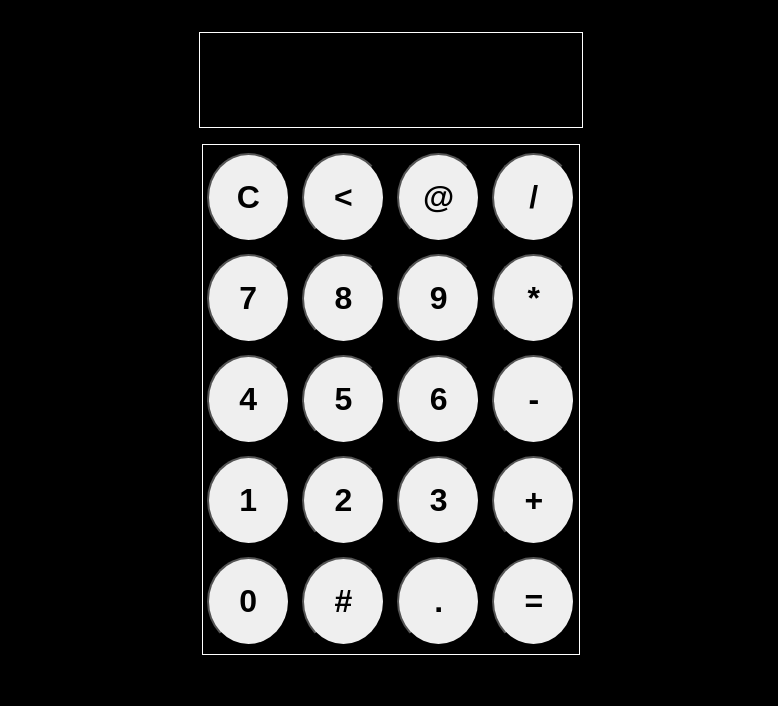
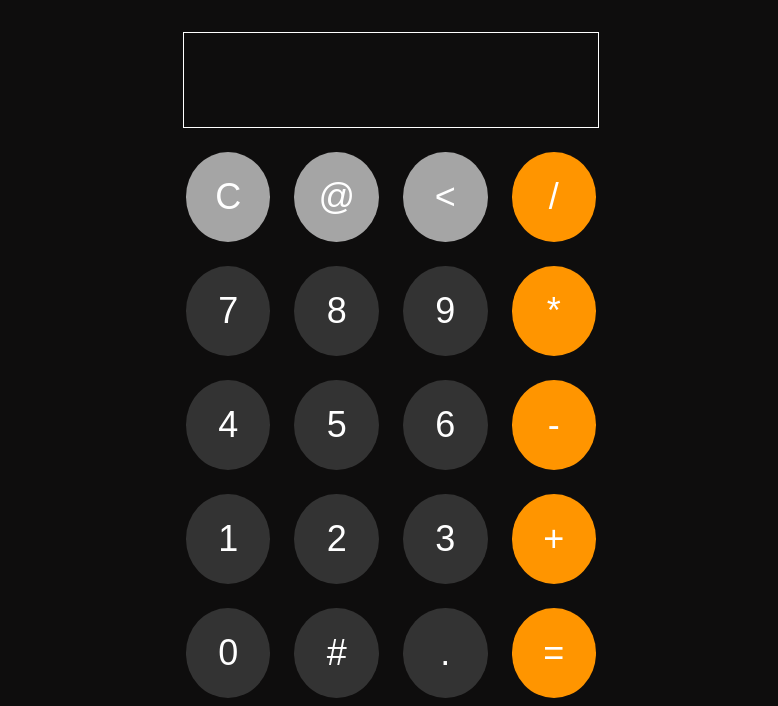
Before and after one commit to sushi057/CalculatorApp, a plain HTML site: page index.html in a window 1280 px wide. Shown: the part 107-813 px from the top of the page, without its empty margins (249-1027 px from the left). Drawn offline with Linux system fonts and the light colour scheme.

Commit message:
Colorign to buttons

```diff
--- a/index.html
+++ b/index.html
@@ -14,9 +14,9 @@
         <p>Trust your calculator. Its something to count on.</p>
         <div class="screen"></div>
         <div class="buttons">
-            <button type="button" class="secondary">C</button>
+            <button type="button" class="secondary wideBtn">C</button>
+            <button type="button" class="secondary">@</button>
             <button type="button" class="secondary"><</button>
-            <button type="button" class="secondary">@</button>
             <button type="button" class="primary">/</button>
             <button type="button" class="numeric">7</button>
             <button type="button" class="numeric">8</button>
@@ -30,7 +30,7 @@
             <button type="button" class="numeric">2</button>
             <button type="button" class="numeric">3</button>
             <button type="button" class="primary">+</button>
-            <button type="button" class="numeric">0</button>
+            <button type="button" class="numeric wideBtn">0</button>
             <button type="button" class="numeric">#</button>
             <button type="button" class="numeric">.</button>
             <button type="button" class="primary">=</button>
--- a/style.css
+++ b/style.css
@@ -1,9 +1,9 @@
 @import url('https://fonts.googleapis.com/css2?family=Inter+Tight:wght@500;700&display=swap');
 
 :root{
-    --secondary-button: #a5a5a5;
-    --numberic-keys: #a5a5a5;
-    --primary-keys: #a5a5a5;
+    --secondary-keys: #a5a5a5;
+    --numberic-keys: #333333;
+    --primary-keys: #ff9500;
 }
 
 *{
@@ -15,7 +15,7 @@
 body{
     font-family: 'Inner Tight', system-ui, -apple-system, BlinkMacSystemFont, 'Segoe UI', Roboto, Oxygen, Ubuntu, Cantarell, 'Open Sans', 'Helvetica Neue', sans-serif;
     font-size: 2rem;
-    background-color: #000000;
+    background-color: #0e0d0d;
     color: white;
 }
 
@@ -33,7 +33,7 @@ p{
 .screen{
     border: 1px solid white;
     height: 12vh;
-    width: 12em;
+    width: 13em;
     margin: 16px auto;
 }
 
@@ -41,29 +41,31 @@ p{
     /* width: 50vw; */
     display: grid;
     grid-template-columns: repeat(4, 1fr);
-    grid-gap: 12px;
-    padding: 8px 4px;
-    border: 1px solid white;
+    grid-gap: 24px;
+    padding: 8px 10px;
+    /* border: 1px solid white; */
 }
 
 button{
-    font-size: 32px;
+    font-size: 36px;
     padding: 24px;
     text-align: center;
     height: auto;
     border-radius: 50%;
-    font-weight: bold;
+    /* font-weight: bold; */
+    color: white;
+    border: 0;
 }
 
 
 .primary{
-
+    background-color: var(--primary-keys);
 }
 
 .secondary{
-
+    background-color: var(--secondary-keys);
 }
 
 .numeric{
-
+    background-color: var(--numberic-keys);
 }
```
